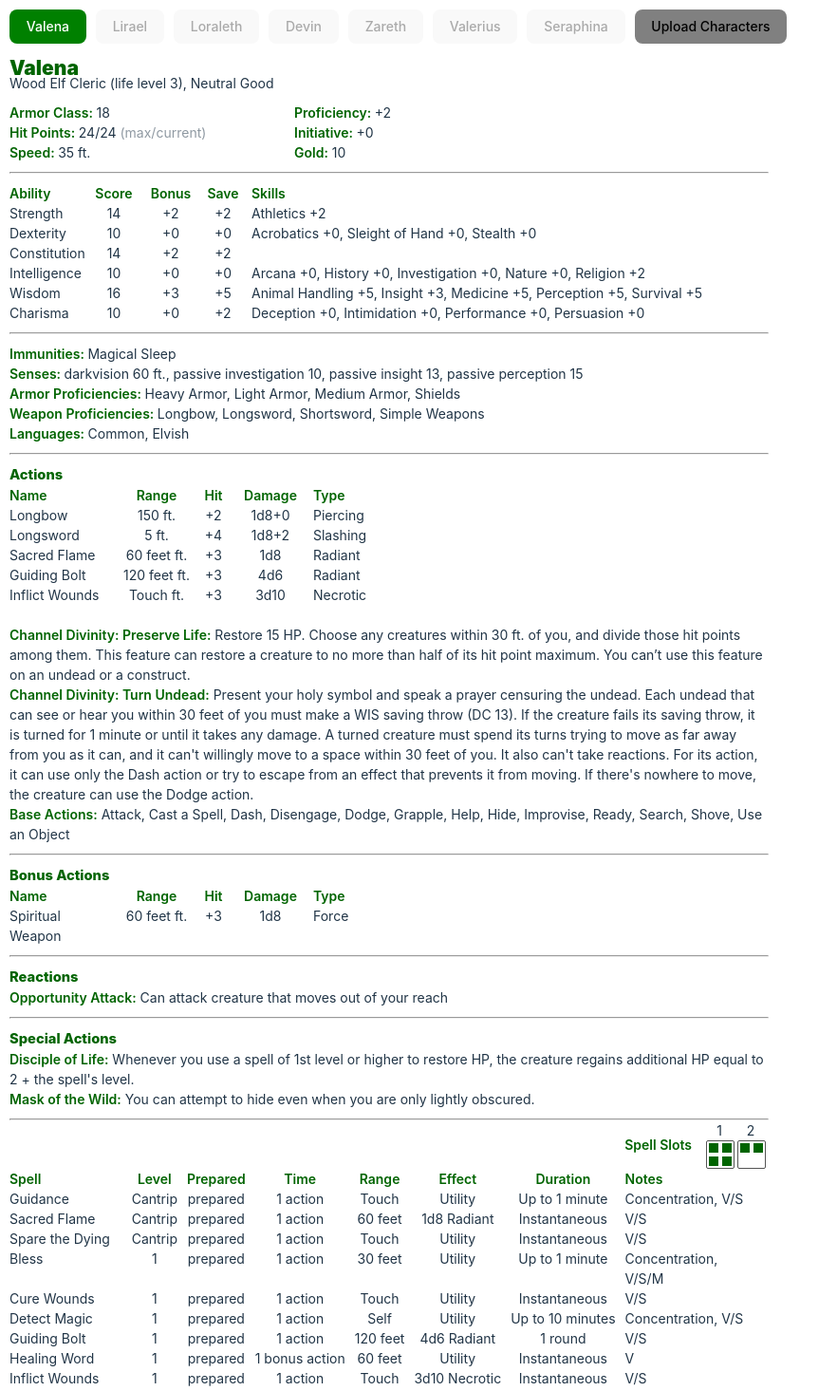
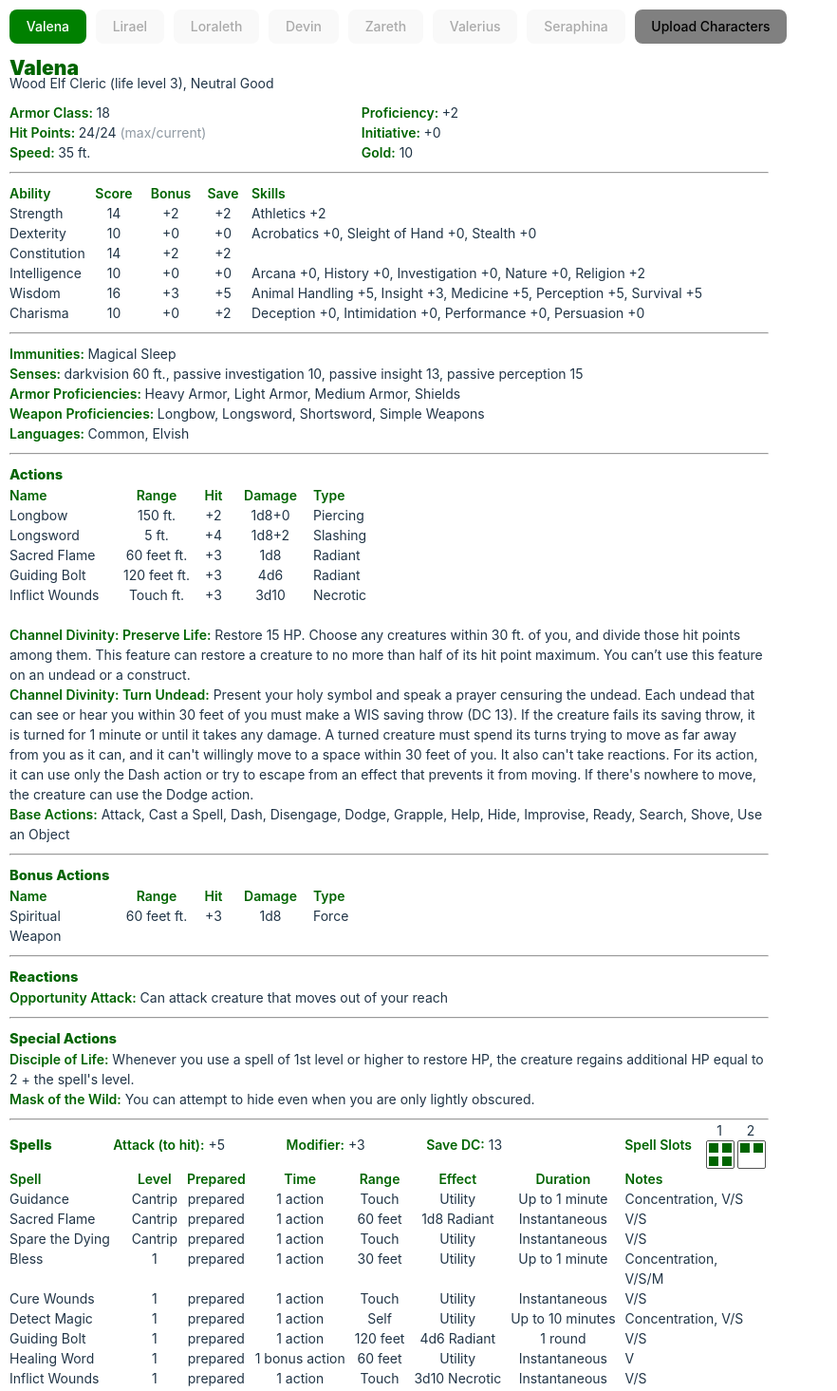
Before and after one commit to PaulGilchrist/dnd-char-sheet, a React (Vite) app: page / in a window 1280 px wide. Shown: the top 1465 px of the page at 95% size, without its empty margins (0-882 px from the left). Built offline with nearby package versions, Linux system fonts and the light colour scheme.

Commit message:
Add ki points and save dc

```diff
--- a/src/App.jsx
+++ b/src/App.jsx
@@ -110,8 +110,8 @@ function App() {
             {showButton && <button className="clickable mutted no-print" onClick={handleUploadClick}>Upload Characters</button>}
             {activeCharacter != null && <CharSheet allClasses={classes} allEquipment={equipment} allSpells={spells} playerStats={activeCharacter}></CharSheet>}
             {characters.length > 0 && activeCharacter == null && <Initiative characters={characters}></Initiative>}
-            <button className="clickable download no-print" onClick={handleSaveClick}>Download</button>
-            <button className="clickable mutted no-print" onClick={handleInitiativeClick}>Initiative</button>
+            {activeCharacter && <button className="clickable download no-print" onClick={handleSaveClick}>Download</button>}
+            {characters.length > 0 && activeCharacter != null && <button className="clickable mutted no-print" onClick={handleInitiativeClick}>Initiative</button>}
         </div>
     )
 }
--- /dev/null
+++ b/src/components/char-sheet/sub-components/char-ki-points.jsx
@@ -0,0 +1,35 @@
+/* eslint-disable react/prop-types */
+import React from 'react'
+
+import storage from '../../../services/local-storage'
+import HiddenInput from './hidden-input'
+
+function CharKiPoints({ playerStats }) {
+    // Value is a Monk's current Ki points
+    const [value, setValue] = React.useState(0);
+    const [showInput, setShowInput] = React.useState(false);
+
+    React.useEffect(() => {
+        let value = storage.get(playerStats.name, 'kiPoints');
+        if(playerStats.level > 1) {
+            setValue(value ? value : playerStats.level);
+        }
+    }, [playerStats]);
+
+    const handleInputToggle = () => {
+        setShowInput((showInput) => !showInput);
+    };
+
+    const handleValueChange = (value) => {
+        storage.set(playerStats.name, 'kiPoints', value);
+        setValue(value);
+    };
+
+    return (
+        <div className="clickable" onClick={handleInputToggle} onKeyDown={handleInputToggle} tabIndex={0}>
+            <b>Ki Points:</b> {playerStats.level}/<HiddenInput handleInputToggle={handleInputToggle} handleValueChange={(value) => handleValueChange(value)} showInput={showInput} value={value}></HiddenInput> <span className="text-muted">(max/current)</span>
+        </div>
+    )
+}
+
+export default CharKiPoints
--- /dev/null
+++ b/src/components/char-sheet/sub-components/char-monk-ki.jsx
@@ -0,0 +1,17 @@
+/* eslint-disable react/prop-types */
+// import './char-summary.css'
+import CharKiPoints from './char-ki-points'
+
+function CharMonkKi({ playerStats }) {
+    const wisdomBonus = Math.floor((playerStats.abilities.find((ability) => ability.name === 'Wisdom').value - 10) / 2);
+    const proficiency = Math.floor((playerStats.level - 1) / 4 + 2);
+
+    return (<div>
+        {playerStats.class === 'Monk' && playerStats.level > 1 && <div>
+            <CharKiPoints playerStats={playerStats}></CharKiPoints>
+            <div><b>Ki Save DC: </b>{8 + wisdomBonus + proficiency}</div>
+        </div>}
+    </div>)
+}
+
+export default CharMonkKi
--- a/src/components/char-sheet/sub-components/char-spell-slots.css
+++ b/src/components/char-sheet/sub-components/char-spell-slots.css
@@ -7,6 +7,4 @@
     align-items: center;
     display: flex;
     flex-direction: row;
-    margin-bottom: 0px;
-    margin-top: -10px;
 }
--- a/src/components/char-sheet/sub-components/char-spells.css
+++ b/src/components/char-sheet/sub-components/char-spells.css
@@ -1,3 +1,10 @@
+.spell-abilities {
+    align-items: center;
+    display: grid;
+    grid-template-columns: auto auto auto auto auto;
+    margin-bottom: 0px;
+    margin-top: -10px;
+}
 .spell-popup { /* must have a parent that has position relative */
     background-color: rgba(0, 25, 0, 0.97);
     border: 1px solid var(--theme-highlight-color);
--- a/src/components/char-sheet/sub-components/char-spells.jsx
+++ b/src/components/char-sheet/sub-components/char-spells.jsx
@@ -10,8 +10,11 @@ function CharSpells({ allSpells, characterClass, playerStats }) {
     const [spellDescription, setSpellDescription] = React.useState(null);
 
     // Add spell details
+    const proficiency = Math.floor((playerStats.level - 1) / 4 + 2);
     let spells = [];
+    let bonus = 0;
     if(playerStats.spells && playerStats.spells.length > 0) {
+        bonus = Math.floor((playerStats.abilities.find((ability) => ability.name === characterClass.spell_casting_ability).value - 10) / 2);
         spells = playerStats.spells.map(spell => {
             let spellDetail = allSpells.find((spellDetail) => spellDetail.name === spell.name);
             if(spellDetail) {
@@ -40,7 +43,13 @@ function CharSpells({ allSpells, characterClass, playerStats }) {
             {(playerStats.spells && playerStats.spells.length > 0) && <div className="spell-popup-parent">
                 {spellDescription && (<div className="spell-popup" dangerouslySetInnerHTML={{ __html: spellDescription }} onClick={() => clearDescription()}></div>)}
                 <hr />
-                <CharSpellSlots characterClass={characterClass} playerStats={playerStats}></CharSpellSlots>
+                <div className='spell-abilities'>
+                    <div className="sectionHeader">Spells</div>
+                    <div><b>Attack (to hit):</b> +{bonus+proficiency}</div>
+                    <div><b>Modifier:</b> +{bonus}</div>
+                    <div><b>Save DC:</b> {8+bonus+proficiency}</div>
+                    <CharSpellSlots characterClass={characterClass} playerStats={playerStats}></CharSpellSlots>
+                </div>
                 <div className='spells'>
                     <div className='left'><b>Spell</b></div>
                     <div><b>Level</b></div>
--- a/src/components/char-sheet/sub-components/char-summary.css
+++ b/src/components/char-sheet/sub-components/char-summary.css
@@ -9,5 +9,5 @@
 }
 .summaryGrid {
     display: grid;
-    grid-template-columns: 300px auto;
+    grid-template-columns: auto auto auto;
 }
--- a/src/components/char-sheet/sub-components/char-summary.jsx
+++ b/src/components/char-sheet/sub-components/char-summary.jsx
@@ -3,6 +3,7 @@ import './char-summary.css'
 
 import CharGold from './char-gold'
 import CharHitPoints from './char-hit-points'
+import CharMonkKi from './char-monk-ki'
 
 function CharSummary({ allEquipment, characterClass, playerStats }) {
     const dexterityBonus = Math.floor((playerStats.abilities.find((ability) => ability.name === 'Dexterity').value - 10) / 2);
@@ -64,12 +65,17 @@ function CharSummary({ allEquipment, characterClass, playerStats }) {
             <div className='name'>{playerStats.name}</div>
             <div className='summary'>{playerStats.race} {playerStats.class} ({playerStats.subClass ? `${playerStats.subClass.toLowerCase()} ` : ''}level {playerStats.level}), {playerStats.alignment}</div>
             <div className='summaryGrid'>
-                <div><b>Armor Class: </b>{armorClass}</div>
-                <div><b>Proficiency: </b>+{proficiency}</div>
-                <CharHitPoints characterClass={characterClass} playerStats={playerStats}></CharHitPoints>
-                <div><b>Initiative: </b>+{initiative}</div>
-                <div><b>Speed: </b>{playerStats.speed} ft.</div>
-                <CharGold playerStats={playerStats}></CharGold>
+                <div>
+                    <b>Armor Class: </b>{armorClass}<br/>
+                    <CharHitPoints characterClass={characterClass} playerStats={playerStats}></CharHitPoints>
+                    <b>Speed: </b>{playerStats.speed} ft.<br/>
+                </div>
+                <div>
+                    <b>Proficiency: </b>+{proficiency}<br/>
+                    <b>Initiative: </b>+{initiative}<br/>
+                    <CharGold playerStats={playerStats}></CharGold>
+                </div>
+                <CharMonkKi playerStats={playerStats}></CharMonkKi>
             </div>
         </div>
     )
```
